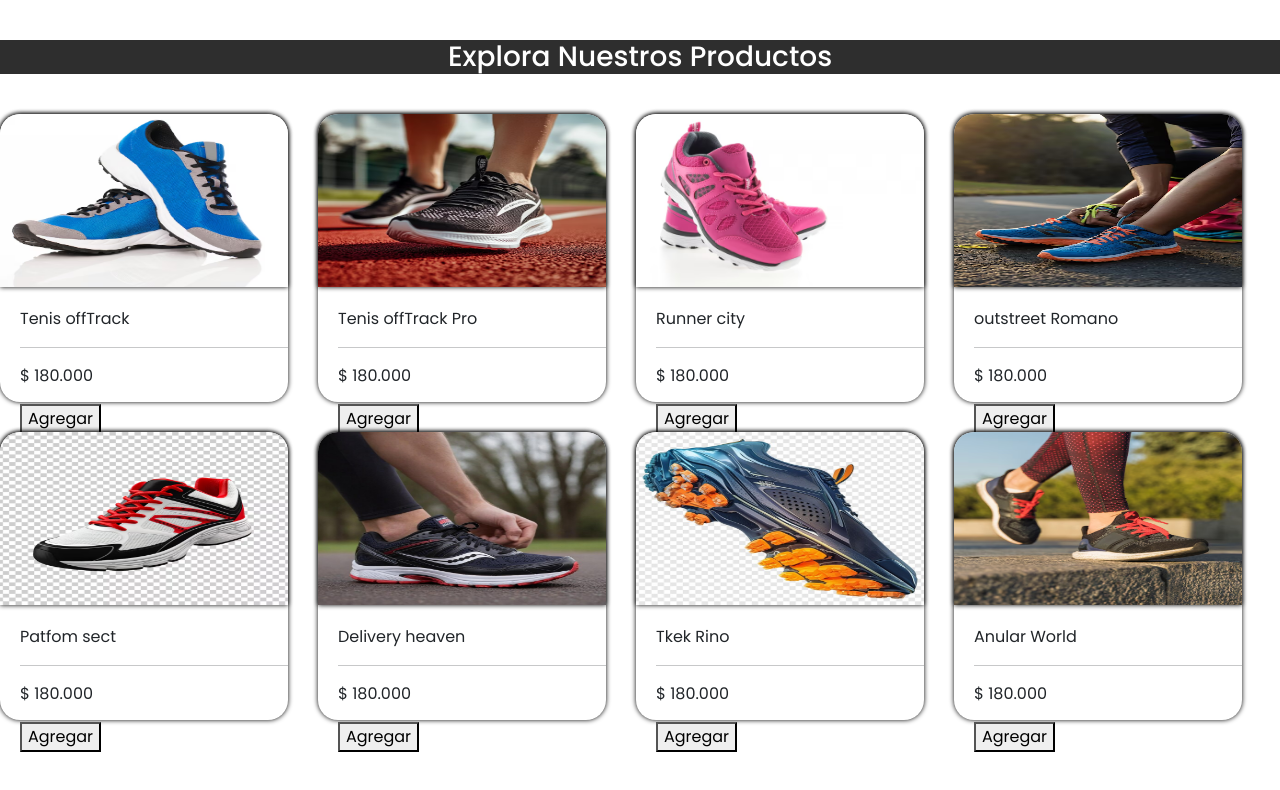
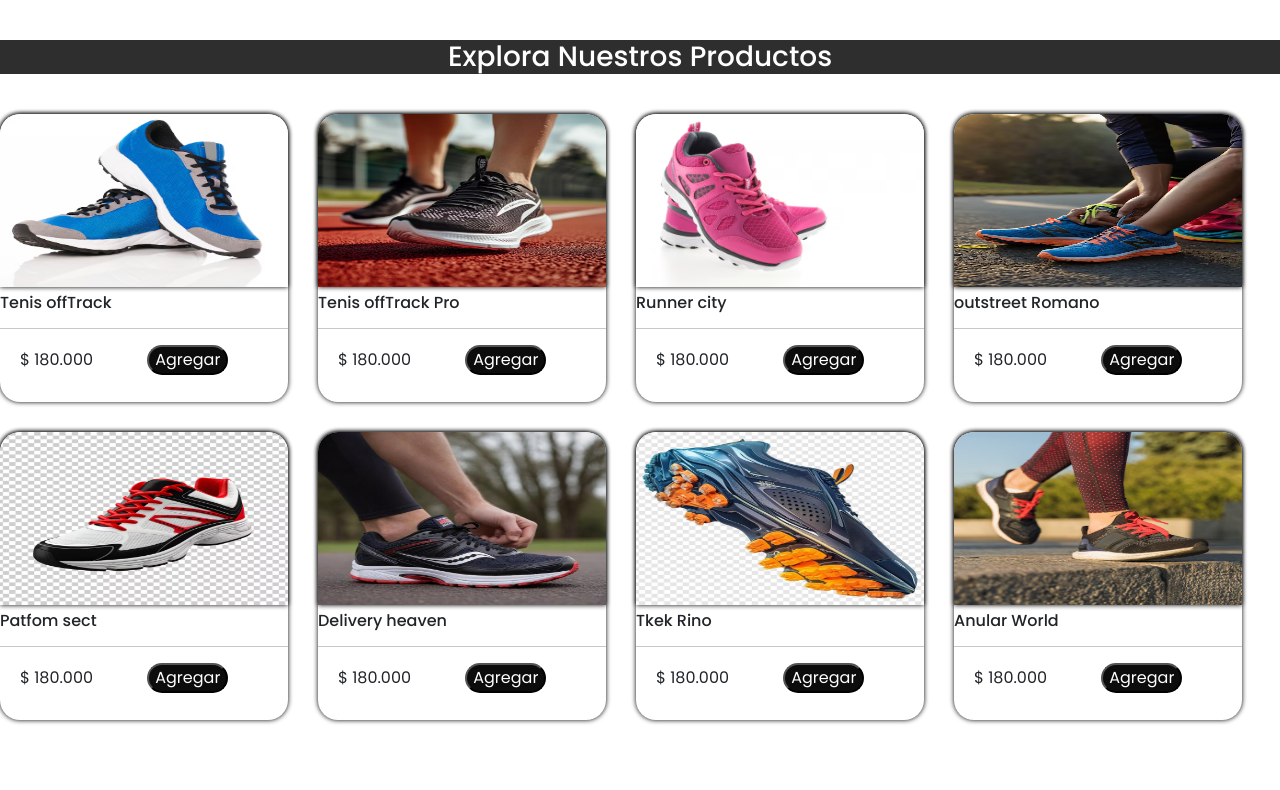
Before and after one commit to julianasantosss/SportFun-Hackathon, a plain HTML site: page index.html in a window 1280 px wide. Drawn offline with nearby package versions, Linux system fonts and the light colour scheme.

Commit message:
Agregar boton compra

```diff
--- a/index.html
+++ b/index.html
@@ -22,123 +22,135 @@
     <div class="contenedorProductos">
 
 
-        <div class="card-item">
+        <div class="card-item" id="item1">
             <img src="./img/tenis1.avif" alt="Card image cap">
             <div class="descripcion">
-                <p id="descripcionTenis">Tenis offTrack</p>
+                <h6 id="descripcionTenis">Tenis offTrack</h6>
                 <hr>
-                <p id="precioTenis">$ 180.000</p>
-                <button class="compra">Agregar</button>
+                <p id="precioTenis">$ 180.000
+                  <button class="agregar" onclick="addCarrito('item1')">Agregar</button>
+                </p>
             </div>
         </div>
 
-        <div class="card-item">
+        <div class="card-item" id="item2">
             <img src="./img/tenis2.avif" alt="Card image cap">
             <div class="descripcion">
-                <p id="descripcionTenis">Tenis offTrack Pro</p>
+                <h6 id="descripcionTenis">Tenis offTrack Pro</h6>
                 <hr>
-                <p id="precioTenis">$ 180.000</p>
-                <button class="compra">Agregar</button>
+                <p id="precioTenis">$ 180.000
+                  <button class="agregar" onclick="addCarrito('item2')">Agregar</button>
+                </p>
             </div>
         </div>
 
-        <div class="card-item">
+        <div class="card-item" id="item3">
             <img src="./img/tenis3.avif" alt="Card image cap">
             <div class="descripcion">
-                <p id="descripcionTenis">Runner city</p>
+                <h6 id="descripcionTenis">Runner city</h6>
                 <hr>
-                <p id="precioTenis">$ 180.000</p>
-                <button class="compra">Agregar</button>
+                <p id="precioTenis">$ 180.000
+                  <button class="agregar" onclick="addCarrito('item3')">Agregar</button>
+                </p>
             </div>
         </div>
 
-        <div class="card-item">
+        <div class="card-item" id="item4">
             <img src="./img/tenis4.avif" alt="Card image cap">
             <div class="descripcion">
-                <p id="descripcionTenis">outstreet Romano</p>
+                <h6 id="descripcionTenis">outstreet Romano</h6>
                 <hr>
-                <p id="precioTenis">$ 180.000</p>
-                <button class="compra">Agregar</button>
+                <p id="precioTenis">$ 180.000
+                  <button class="agregar" onclick="addCarrito('item4')">Agregar</button>
+                </p>
             </div>
         </div>
 
-        <div class="card-item">
+        <div class="card-item" id="item5">
             <img src="./img/tenis5.avif" alt="Card image cap">
             <div class="descripcion">
-                <p id="descripcionTenis">Patfom sect</p>
+                <h6 id="descripcionTenis">Patfom sect</h6>
                 <hr>
-                <p id="precioTenis">$ 180.000</p>
-                <button class="compra">Agregar</button>
+                <p id="precioTenis">$ 180.000
+                  <button class="agregar" onclick="addCarrito('item5')">Agregar</button>
+                </p>
             </div>
         </div>
 
-        <div class="card-item">
+        <div class="card-item" id="item6">
             <img src="./img/tenis6.jpg" alt="Card image cap">
             <div class="descripcion">
-                <p id="descripcionTenis">Delivery heaven</p>
+                <h6 id="descripcionTenis">Delivery heaven</h6>
                 <hr>
-                <p id="precioTenis">$ 180.000</p>
-                <button class="compra">Agregar</button>
+                <p id="precioTenis">$ 180.000
+                  <button class="agregar" onclick="addCarrito('item6')">Agregar</button>
+                </p>
             </div>
         </div>
 
-        <div class="card-item">
+        <div class="card-item" id="item7">
             <img src="./img/tenis7.jpg" alt="Card image cap">
             <div class="descripcion">
-                <p id="descripcionTenis">Tkek Rino</p>
+                <h6 id="descripcionTenis">Tkek Rino</h6>
                 <hr>
-                <p id="precioTenis">$ 180.000</p>
-                <button class="compra">Agregar</button>
+                <p id="precioTenis">$ 180.000
+                  <button class="agregar" onclick="addCarrito('item7')">Agregar</button>
+                </p>
             </div>
         </div>
 
-        <div class="card-item">
+        <div class="card-item" id="item8">
             <img  src="./img/tenis8.avif" alt="Card image cap">
             <div class="descripcion">
-                <p id="descripcionTenis">Anular World</p>
+                <h6 id="descripcionTenis">Anular World</h6>
                 <hr>
-                <p id="precioTenis">$ 180.000</p>
-                <button class="compra">Agregar</button>
+                <p id="precioTenis">$ 180.000
+                  <button class="agregar" onclick="addCarrito('item8')">Agregar</button>
+                </p>
             </div>
         </div>
 
-        <div class="card-item">
+        <div class="card-item" id="item9">
             <img src="./img/tenis9.avif" alt="Card image cap">
             <div class="descripcion">
-                <p id="descripcionTenis">Prizz Jumper</p>
+                <h6 id="descripcionTenis">Prizz Jumper</h6>
                 <hr>
-                <p id="precioTenis">$ 180.000</p>
-                <button class="compra">Agregar</button>
+                <p id="precioTenis">$ 180.000
+                  <button class="agregar" onclick="addCarrito('item9')">Agregar</button>
+                </p>
             </div>
         </div>
 
-        <div class="card-item">
+        <div class="card-item" id="item10">
             <img src="./img/tenis10.avif" alt="Card image cap">
             <div class="descripcion">
-                <p id="descripcionTenis">Ocean Wavek</p>
+                <h6 id="descripcionTenis">Ocean Wavek</h6>
                 <hr>
-                <p id="precioTenis">$ 180.000</p>
-                <button class="compra">Agregar</button>
+                <p id="precioTenis">$ 180.000
+                  <button class="agregar" onclick="addCarrito('item10')">Agregar</button>
+                </p>
             </div>
         </div>
 
-        <div class="card-item">
+        <div class="card-item" id="item11">
             <img src="./img/tenis11.avif" alt="Card image cap">
             <div class="descripcion">
-                <p id="descripcionTenis">OnRunner</p>
+                <h6 id="descripcionTenis">OnRunner</h6>
                 <hr>
-                <p id="precioTenis">$ 180.000</p>
-                <button class="compra">Agregar</button>
+                <p id="precioTenis">$ 180.000
+                  <button class="agregar" onclick="addCarrito('item11')">Agregar</button>
+                </p>
             </div>
         </div>
 
-        <div class="card-item">
+        <div class="card-item" id="item12">
             <img src="./img/tenis12.avif" alt="Card image cap">
             <div class="descripcion">
-                <p id="descripcionTenis">Scale Mountain</p>
+                <h6 id="descripcionTenis">Scale Mountain</h6>
                 <hr>
-                <p id="precioTenis">$ 180.000</p>
-                <button class="compra">Agregar</button>
+                <p id="precioTenis">$ 180.000
+                  <button class="agregar" onclick="addCarrito('item12')">Agregar</button>
+                </p>
             </div>
         </div>
 
--- a/style.css
+++ b/style.css
@@ -15,9 +15,8 @@ body {
 .card-item {
     width: 18rem;
     height: 18rem;
-    box-shadow: 0 0 5px 0 black;
+    box-shadow: 0px 0px 5px black;
     border-radius: 20px;
-    border-style: none;
 }
 
 /* uso del espacio en imagen y border superior redondo
@@ -27,12 +26,19 @@ espacio margen al texto que continua*/
     width: 100%;
     border-top-left-radius: 20px;
     border-top-right-radius: 20px;
-    margin-bottom: 20px;
+    margin-bottom: 6px;
     box-shadow: 0 0 5px black;
 }
 
-.descripcion {
+.descripcion p{
     padding-left: 20px;
+}
+
+.descripcion .agregar {
+    border-radius: 20px;
+    margin-left: 50px;
+    background-color: rgb(12, 12, 12);
+    color: white;
 }
 
 
```
